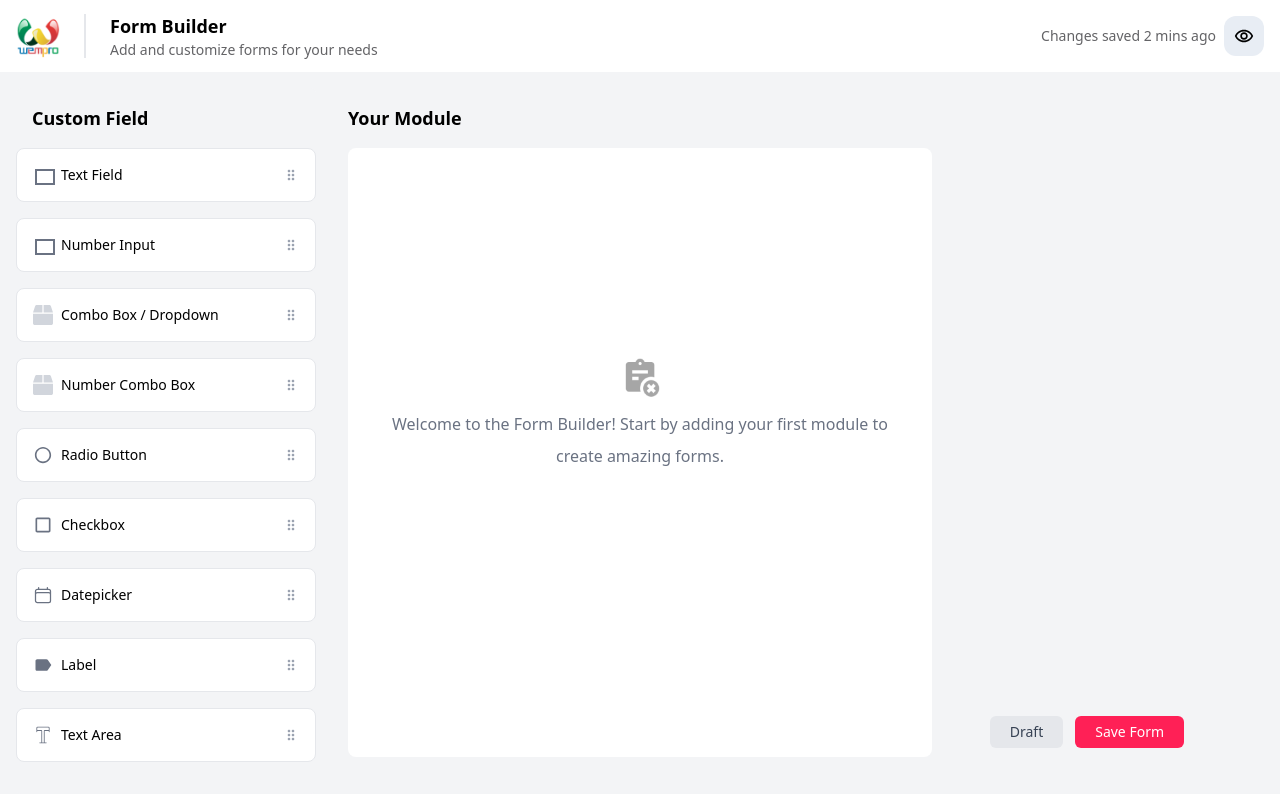
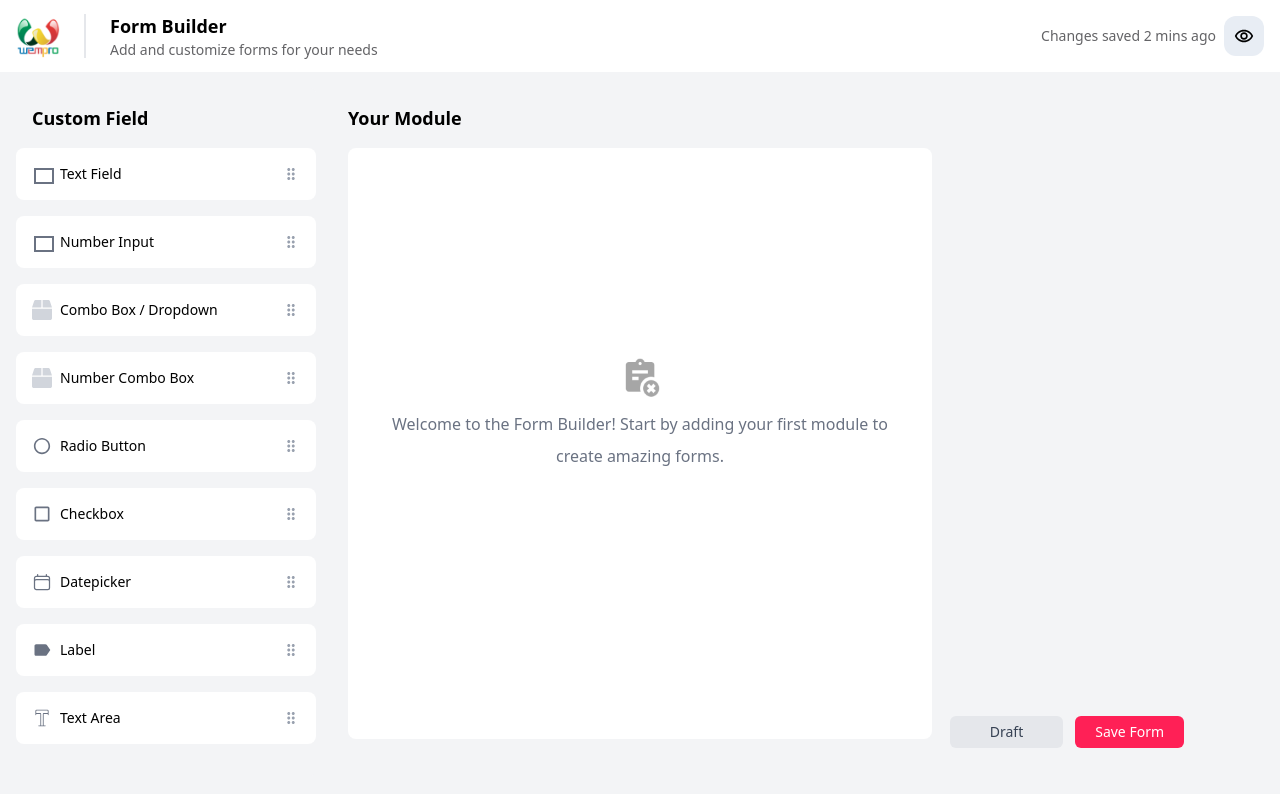
Before and after one commit to mdalaminfaraji/FormBuilder, a React (Vite) app: page / in a window 1280 px wide. Shown: the top 794 px of the page. Built offline with nearby package versions, Linux system fonts and the light colour scheme.

Commit message:
reorder customFieldPanal component done

```diff
--- a/src/App.tsx
+++ b/src/App.tsx
@@ -41,7 +41,7 @@ function App() {
                 <div className="fixed bottom-10 right-20  px-4 py-3 flex space-x-3">
                   <button
                     onClick={handleDraftForm}
-                    className="px-5 py-1.5 bg-gray-200 text-gray-700 rounded-md hover:bg-gray-300 text-sm font-medium"
+                    className="px-10 py-1.5 bg-gray-200 text-gray-700 rounded-md hover:bg-gray-300 text-sm font-medium"
                   >
                     Draft
                   </button>
--- a/src/components/CustomFieldPanel.tsx
+++ b/src/components/CustomFieldPanel.tsx
@@ -1,4 +1,5 @@
 import { useDraggable } from "@dnd-kit/core";
+import { useState } from "react";
 import { FieldType } from "../types";
 import {
   MdCheckBoxOutlineBlank,
@@ -9,25 +10,91 @@ import {
 import { FaBox } from "react-icons/fa";
 import { IoMdRadioButtonOff } from "react-icons/io";
 import { CiText } from "react-icons/ci";
+
 interface FieldItemProps {
   type: FieldType;
   label: string;
-  icon?: React.ReactNode;
+  icon: React.ReactNode;
+  index: number;
+  onReorder: (sourceIndex: number, destinationIndex: number) => void;
 }
 
-export const FieldItem = ({ type, label, icon }: FieldItemProps) => {
+export const FieldItem = ({
+  type,
+  label,
+  icon,
+  index,
+  onReorder,
+}: FieldItemProps) => {
+  const [isDragging, setIsDragging] = useState(false);
+  const [isOverDropArea, setIsOverDropArea] = useState(false);
+
   const { attributes, listeners, setNodeRef, transform } = useDraggable({
-    id: `draggable-${type}`,
+    id: `draggable-${type}-${index}`,
     data: {
       type,
+      index,
     },
   });
 
   const style = transform
     ? {
         transform: `translate3d(${transform.x}px, ${transform.y}px, 0)`,
+        zIndex: 1000,
       }
     : undefined;
+
+  const handleDragStart = () => {
+    setIsDragging(true);
+  };
+
+  const handleDragEnd = (e: React.MouseEvent | React.TouchEvent) => {
+    setIsDragging(false);
+    if (isOverDropArea) {
+      // Get the drop target element
+      let clientX = 0;
+      let clientY = 0;
+
+      if ("clientX" in e.nativeEvent) {
+        // It's a MouseEvent
+        clientX = e.nativeEvent.clientX;
+        clientY = e.nativeEvent.clientY;
+      } else if (
+        e.nativeEvent instanceof TouchEvent &&
+        e.nativeEvent.touches.length > 0
+      ) {
+        // It's a TouchEvent
+        clientX = e.nativeEvent.touches[0].clientX;
+        clientY = e.nativeEvent.touches[0].clientY;
+      }
+
+      const elements = document.elementsFromPoint(clientX, clientY);
+
+      // Find the target FieldItem
+      const targetItem = elements.find(
+        (el) => el.classList.contains("field-item") && el !== e.currentTarget
+      );
+
+      if (targetItem) {
+        const targetIndex = parseInt(
+          targetItem.getAttribute("data-index") || "0",
+          10
+        );
+        // Call onReorder to swap positions
+        onReorder(index, targetIndex);
+      }
+    }
+    setIsOverDropArea(false);
+  };
+
+  const handleDragOver = (e: React.MouseEvent) => {
+    const elements = document.elementsFromPoint(e.clientX, e.clientY);
+    // Check if hovering over another field item
+    const isOverItem = elements.some(
+      (el) => el.classList.contains("field-item") && el !== e.currentTarget
+    );
+    setIsOverDropArea(isOverItem);
+  };
 
   return (
     <div
@@ -35,18 +102,40 @@ export const FieldItem = ({ type, label, icon }: FieldItemProps) => {
       style={style}
       {...listeners}
       {...attributes}
-      className="flex items-center p-4 my-4 bg-white rounded-lg border border-gray-200 cursor-grab hover:bg-gray-50"
+      className={`field-item flex items-center p-4 my-4 bg-white rounded-lg  ${
+        isDragging ? " shadow-md" : "border-gray-200"
+      } cursor-grab hover:bg-gray-50`}
+      onMouseDown={handleDragStart}
+      onMouseUp={handleDragEnd}
+      onMouseMove={isDragging ? handleDragOver : undefined}
+      onTouchStart={handleDragStart}
+      onTouchEnd={handleDragEnd}
+      data-index={index}
     >
       <div className="w-5 h-5 mr-2 text-gray-500">{icon}</div>
       <span className="text-sm">{label}</span>
-      <div className="ml-auto text-gray-400">
-        <MdDragIndicator />
+      <div
+        className={`ml-auto ${isDragging ? "text-[#4DAC85]" : "text-gray-400"}`}
+      >
+        <MdDragIndicator size={18} />
       </div>
     </div>
   );
 };
 
 const CustomFieldPanel = () => {
+  const [fieldItems, setFieldItems] = useState([
+    { type: "text-field" as const, label: "Text Field" },
+    { type: "number-input" as const, label: "Number Input" },
+    { type: "combo-box" as const, label: "Combo Box / Dropdown" },
+    { type: "number-combo-box" as const, label: "Number Combo Box" },
+    { type: "radio-button" as const, label: "Radio Button" },
+    { type: "checkbox" as const, label: "Checkbox" },
+    { type: "datepicker" as const, label: "Datepicker" },
+    { type: "label" as const, label: "Label" },
+    { type: "text-area" as const, label: "Text Area" },
+  ]);
+
   const getIcon = (type: FieldType) => {
     switch (type) {
       case "label":
@@ -86,28 +175,25 @@ const CustomFieldPanel = () => {
     }
   };
 
-  const fieldTypes = [
-    { type: "text-field", label: "Text Field" },
-    { type: "number-input", label: "Number Input" },
-    { type: "combo-box", label: "Combo Box / Dropdown" },
-    { type: "number-combo-box", label: "Number Combo Box" },
-    { type: "radio-button", label: "Radio Button" },
-    { type: "checkbox", label: "Checkbox" },
-    { type: "datepicker", label: "Datepicker" },
-    { type: "label", label: "Label" },
-    { type: "text-area", label: "Text Area" },
-  ] as const;
+  const handleReorder = (sourceIndex: number, destinationIndex: number) => {
+    const updatedItems = [...fieldItems];
+    const [removed] = updatedItems.splice(sourceIndex, 1);
+    updatedItems.splice(destinationIndex, 0, removed);
+    setFieldItems(updatedItems);
+  };
 
   return (
     <div className="h-full bg-gray-100 rounded-md ">
       <h2 className="px-4 pt-4 text-lg font-semibold ">Custom Field</h2>
       <div className=" pb-4">
-        {fieldTypes.map((field) => (
+        {fieldItems.map((field, index) => (
           <FieldItem
-            key={field.type}
+            key={`${field.type}-${index}`}
             type={field.type}
             label={field.label}
             icon={getIcon(field.type)}
+            index={index}
+            onReorder={handleReorder}
           />
         ))}
       </div>
```
